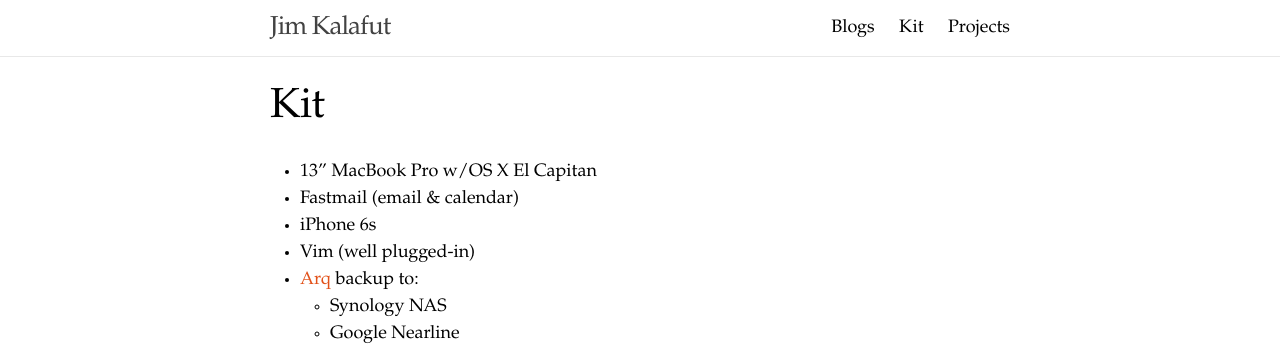
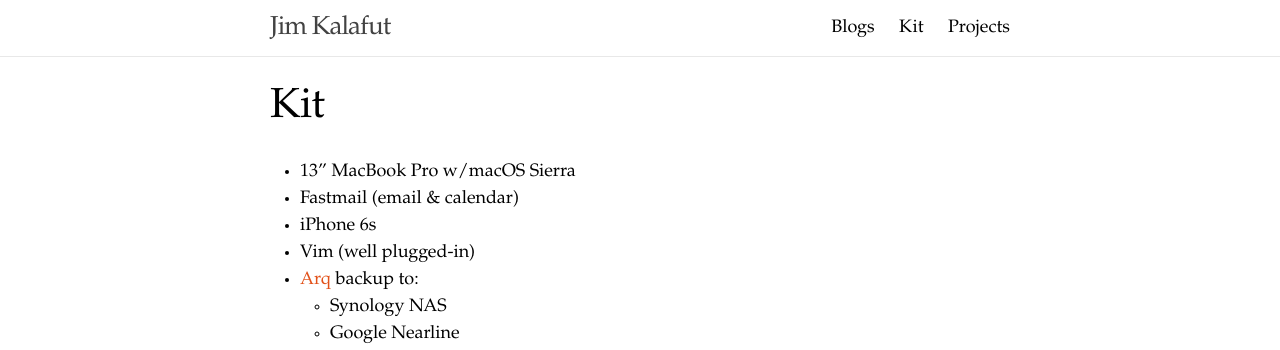
Before and after one commit to kalafut/kalafut.github.io, a Jekyll site: the page built from kit.md, in a window 1280 px wide. Shown: the top 350 px of the page. Built offline with Jekyll 4.4.1, drawn with Linux system fonts in a browser that asks for light colours.

Commit message:
Update kit.md

```diff
--- a/kit.md
+++ b/kit.md
@@ -3,7 +3,7 @@ title: "Kit"
 layout: page
 ---
 
-- 13" MacBook Pro w/OS X El Capitan
+- 13" MacBook Pro w/macOS Sierra
 - Fastmail (email & calendar)
 - iPhone 6s
 - Vim (well plugged-in)
```
